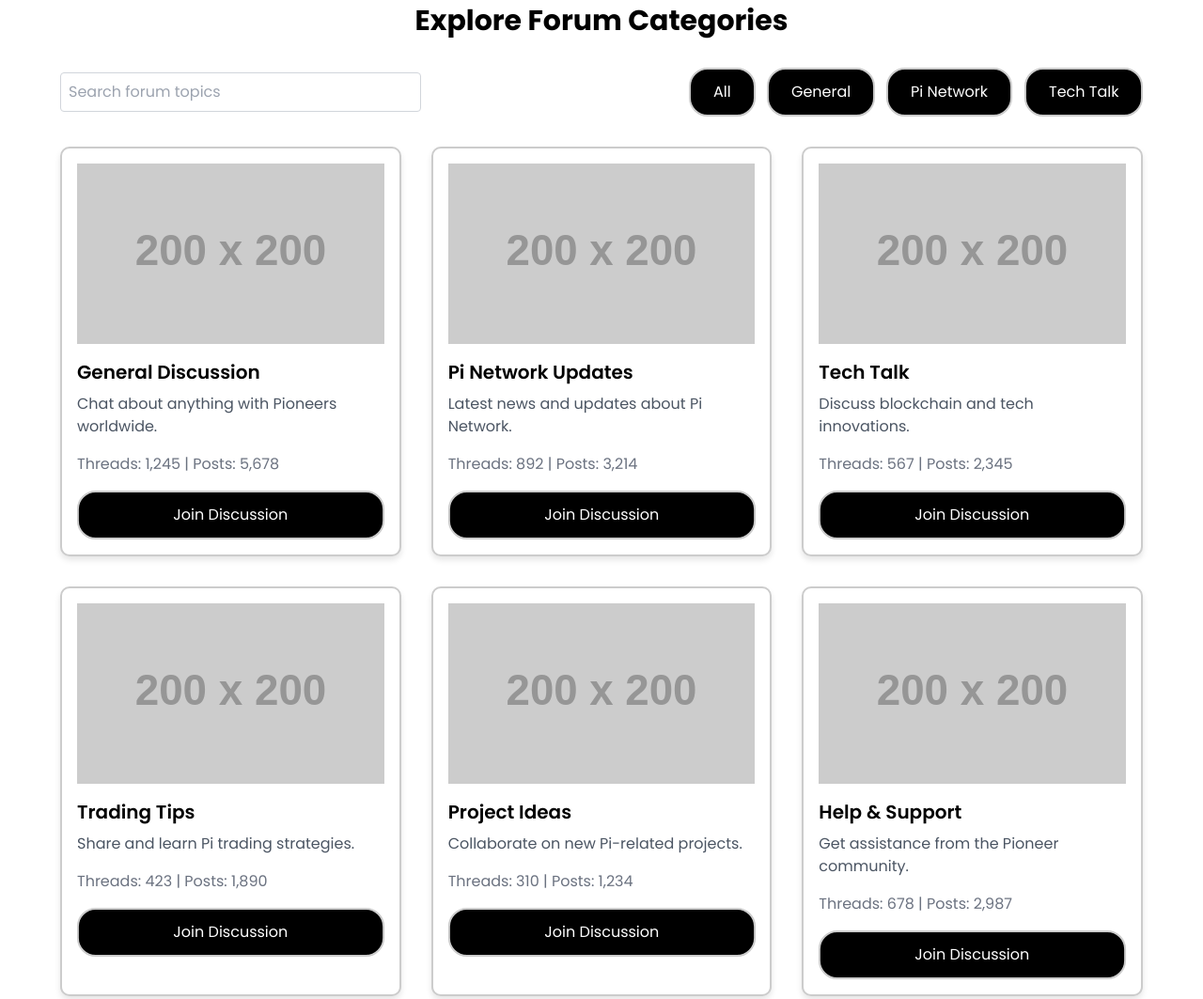
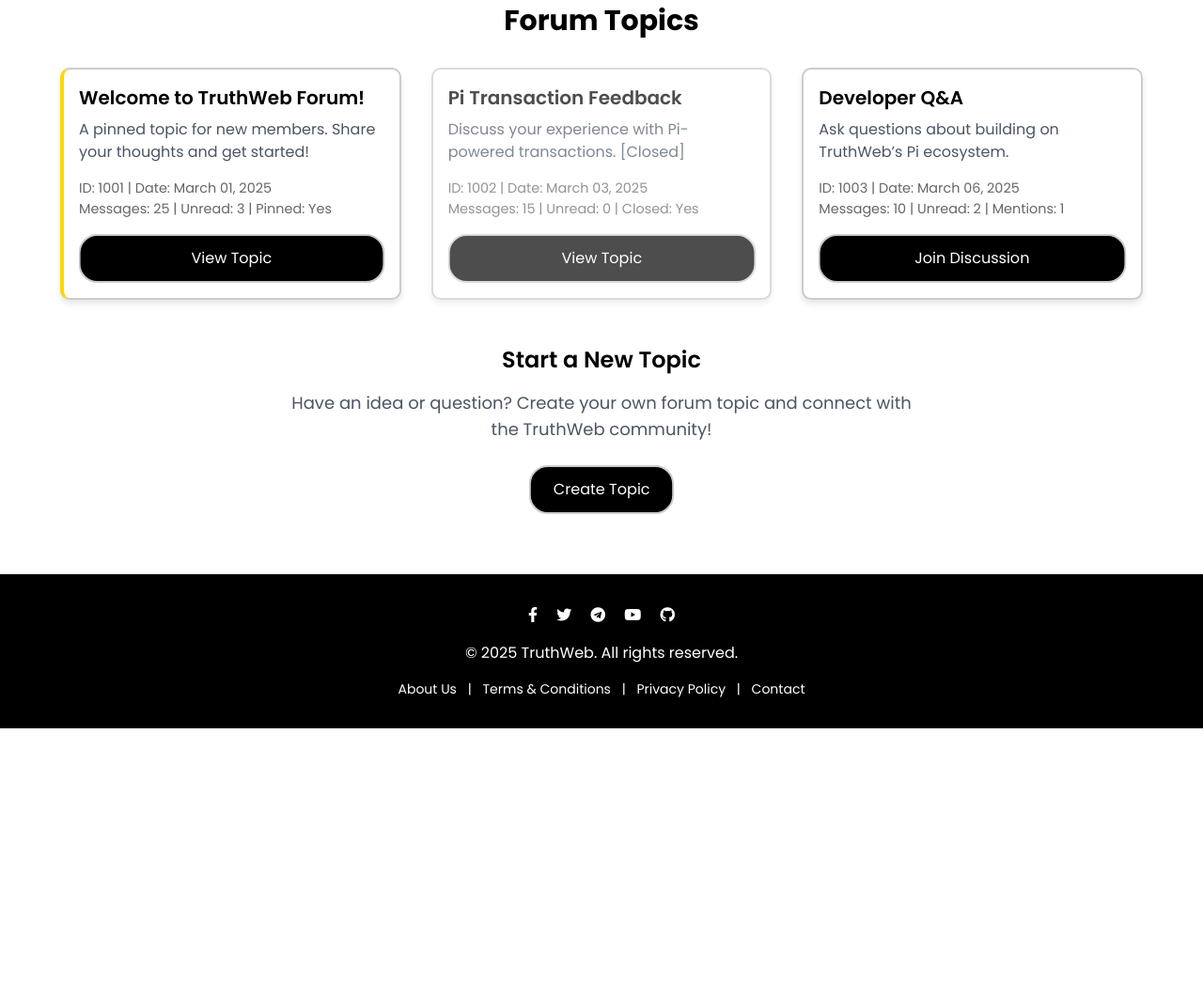
Before and after one commit to ReimagineTruth/truthweb.pi, a plain HTML site: page forums.html in a window 1280 px wide. Shown: the part 980-2043 px from the top of the page at 94% size. After the commit the page ends 1755 px from the top, so only its background shows below. Drawn offline with nearby package versions, Linux system fonts and the light colour scheme; placeholder pictures from the web are drawn by us.

Commit message:
Update forums.html

```diff
--- a/forums.html
+++ b/forums.html
@@ -3,7 +3,7 @@
 <head>
     <meta charset="utf-8"/>
     <meta content="width=device-width, initial-scale=1.0" name="viewport"/>
-    <title>Community Forums - TruthWeb</title>
+    <title>TruthWeb Forum - Community Discussions</title>
     <!-- TailwindCSS CDN -->
     <script src="https://cdn.tailwindcss.com"></script>
     <!-- Font Awesome CDN -->
@@ -190,6 +190,17 @@
         color: var(--highlight-color);
         text-decoration: underline;
       }
+      .topic-meta {
+        font-size: 0.9rem;
+        color: #666;
+        margin-top: 0.5rem;
+      }
+      .pinned {
+        border-left: 4px solid #ffd700;
+      }
+      .closed {
+        opacity: 0.7;
+      }
     </style>
 </head>
 <body>
@@ -217,10 +228,10 @@
     <nav class="bg-[var(--primary-color)] py-4">
       <ul class="flex flex-wrap justify-center space-x-4">
         <li class="nav-item"><a class="text-[var(--text-color)] hover:text-[var(--highlight-color)] floating-effect" href="index.html">Home</a></li>
+        <li class="nav-item"><a class="text-[var(--text-color)] hover:text-[var(--highlight-color)] floating-effect" href="news.html">News</a></li>
         <li class="nav-item"><a class="text-[var(--text-color)] hover:text-[var(--highlight-color)] floating-effect" href="marketplace.html">Marketplace</a></li>
-        <li class="nav-item"><a class="text-[var(--text-color)] hover:text-[var(--highlight-color)] floating-effect" href="profile.html">Profile</a></li>
-        <li class="nav-item"><a class="text-[var(--text-color)] hover:text-[var(--highlight-color)] floating-effect" href="wallet.html">Wallet</a></li>
-        <li class="nav-item"><a class="text-[var(--text-color)] hover:text-[var(--highlight-color)] floating-effect active" href="community.html">Community</a></li>
+        <li class="nav-item"><a class="text-[var(--text-color)] hover:text-[var(--highlight-color)] floating-effect active" href="forum.html">Forum</a></li>
+        <li class="nav-item"><a class="text-[var(--text-color)] hover:text-[var(--highlight-color)] floating-effect" href="community.html">Community</a></li>
         <li class="nav-item"><a class="text-[var(--text-color)] hover:text-[var(--highlight-color)] floating-effect" href="developers.html">Developers</a></li>
         <li class="nav-item"><a class="text-[var(--text-color)] hover:text-[var(--highlight-color)] floating-effect" href="about.html">About</a></li>
       </ul>
@@ -228,75 +239,54 @@
 
     <!-- Hero Section -->
     <div class="hero flex flex-col items-center justify-center min-h-screen">
-      <h1 class="glow-text fade-in text-5xl md:text-7xl font-bold">Community Forums</h1>
-      <p class="text-xl mt-4 text-center fade-in" style="animation-delay: 0.5s; color: var(--text-color);">
-        Join Discussions with Fellow Pioneers
+      <h1 class="glow-text fade-in text-5xl md:text-7xl font-bold">TruthWeb Forum</h1>
+      <p class="text-xl mt-4 text-center fade-in" style="animation-delay: 0.5s; color: var(--text-color); max-width: 800px;">
+        March 06, 2025 - Join the conversation with Pioneers worldwide. Discuss TruthWeb updates, Pi ecosystem ideas, and more!
       </p>
+      <a href="https://t.me/TruthWebOfficial" target="_blank" class="btn mt-8">Join on Telegram</a>
     </div>
 
-    <!-- Forums Section -->
-    <section id="forums" class="py-16 px-4">
-      <h2 class="text-3xl font-bold text-center mb-8">Explore Forum Categories</h2>
-      <!-- Search and Filters -->
-      <div class="flex flex-wrap justify-between items-center mb-8 max-w-6xl mx-auto">
-        <input type="text" placeholder="Search forum topics" class="p-2 border border-gray-300 rounded w-full sm:w-1/2 lg:w-1/3">
-        <div class="mt-4 sm:mt-0 space-x-2">
-          <button class="btn">All</button>
-          <button class="btn">General</button>
-          <button class="btn">Pi Network</button>
-          <button class="btn">Tech Talk</button>
+    <!-- Forum Topics Section -->
+    <section id="forum-topics" class="py-16 px-4">
+      <h2 class="text-3xl font-bold text-center mb-8">Forum Topics</h2>
+      <div class="grid grid-cols-1 sm:grid-cols-2 lg:grid-cols-3 gap-8 max-w-6xl mx-auto">
+        <!-- Topic 1 (Pinned) -->
+        <div class="card pinned">
+          <h3 class="text-xl font-semibold mb-2">Welcome to TruthWeb Forum!</h3>
+          <p class="text-gray-600 mb-4">A pinned topic for new members. Share your thoughts and get started!</p>
+          <div class="topic-meta">
+            <span>ID: 1001 | Date: March 01, 2025</span><br>
+            <span>Messages: 25 | Unread: 3 | Pinned: Yes</span>
+          </div>
+          <a href="topic-1001.html" class="btn w-full mt-4">View Topic</a>
+        </div>
+        <!-- Topic 2 (Closed) -->
+        <div class="card closed">
+          <h3 class="text-xl font-semibold mb-2">Pi Transaction Feedback</h3>
+          <p class="text-gray-600 mb-4">Discuss your experience with Pi-powered transactions. [Closed]</p>
+          <div class="topic-meta">
+            <span>ID: 1002 | Date: March 03, 2025</span><br>
+            <span>Messages: 15 | Unread: 0 | Closed: Yes</span>
+          </div>
+          <a href="topic-1002.html" class="btn w-full mt-4">View Topic</a>
+        </div>
+        <!-- Topic 3 -->
+        <div class="card">
+          <h3 class="text-xl font-semibold mb-2">Developer Q&A</h3>
+          <p class="text-gray-600 mb-4">Ask questions about building on TruthWeb’s Pi ecosystem.</p>
+          <div class="topic-meta">
+            <span>ID: 1003 | Date: March 06, 2025</span><br>
+            <span>Messages: 10 | Unread: 2 | Mentions: 1</span>
+          </div>
+          <a href="topic-1003.html" class="btn w-full mt-4">Join Discussion</a>
         </div>
       </div>
-      <!-- Forum Grid -->
-      <div class="grid grid-cols-1 sm:grid-cols-2 lg:grid-cols-3 gap-8 max-w-6xl mx-auto">
-        <!-- General Discussion -->
-        <div class="card">
-          <img src="https://placehold.co/200x200" alt="General Discussion" class="w-full h-48 object-cover mb-4">
-          <h3 class="text-xl font-semibold mb-2">General Discussion</h3>
-          <p class="text-gray-600 mb-4">Chat about anything with Pioneers worldwide.</p>
-          <p class="text-gray-500 mb-4">Threads: 1,245 | Posts: 5,678</p>
-          <a href="#" class="btn w-full">Join Discussion</a>
-        </div>
-        <!-- Pi Network Updates -->
-        <div class="card">
-          <img src="https://placehold.co/200x200" alt="Pi Network Updates" class="w-full h-48 object-cover mb-4">
-          <h3 class="text-xl font-semibold mb-2">Pi Network Updates</h3>
-          <p class="text-gray-600 mb-4">Latest news and updates about Pi Network.</p>
-          <p class="text-gray-500 mb-4">Threads: 892 | Posts: 3,214</p>
-          <a href="#" class="btn w-full">Join Discussion</a>
-        </div>
-        <!-- Tech Talk -->
-        <div class="card">
-          <img src="https://placehold.co/200x200" alt="Tech Talk" class="w-full h-48 object-cover mb-4">
-          <h3 class="text-xl font-semibold mb-2">Tech Talk</h3>
-          <p class="text-gray-600 mb-4">Discuss blockchain and tech innovations.</p>
-          <p class="text-gray-500 mb-4">Threads: 567 | Posts: 2,345</p>
-          <a href="#" class="btn w-full">Join Discussion</a>
-        </div>
-        <!-- Trading Tips -->
-        <div class="card">
-          <img src="https://placehold.co/200x200" alt="Trading Tips" class="w-full h-48 object-cover mb-4">
-          <h3 class="text-xl font-semibold mb-2">Trading Tips</h3>
-          <p class="text-gray-600 mb-4">Share and learn Pi trading strategies.</p>
-          <p class="text-gray-500 mb-4">Threads: 423 | Posts: 1,890</p>
-          <a href="#" class="btn w-full">Join Discussion</a>
-        </div>
-        <!-- Project Ideas -->
-        <div class="card">
-          <img src="https://placehold.co/200x200" alt="Project Ideas" class="w-full h-48 object-cover mb-4">
-          <h3 class="text-xl font-semibold mb-2">Project Ideas</h3>
-          <p class="text-gray-600 mb-4">Collaborate on new Pi-related projects.</p>
-          <p class="text-gray-500 mb-4">Threads: 310 | Posts: 1,234</p>
-          <a href="#" class="btn w-full">Join Discussion</a>
-        </div>
-        <!-- Help & Support -->
-        <div class="card">
-          <img src="https://placehold.co/200x200" alt="Help & Support" class="w-full h-48 object-cover mb-4">
-          <h3 class="text-xl font-semibold mb-2">Help & Support</h3>
-          <p class="text-gray-600 mb-4">Get assistance from the Pioneer community.</p>
-          <p class="text-gray-500 mb-4">Threads: 678 | Posts: 2,987</p>
-          <a href="#" class="btn w-full">Join Discussion</a>
-        </div>
+
+      <!-- Call to Action -->
+      <div class="text-center mt-12">
+        <h3 class="text-2xl font-semibold mb-4">Start a New Topic</h3>
+        <p class="text-lg text-gray-600 mb-6 max-w-2xl mx-auto">Have an idea or question? Create your own forum topic and connect with the TruthWeb community!</p>
+        <a href="create-topic.html" class="btn">Create Topic</a>
       </div>
     </section>
 
```
